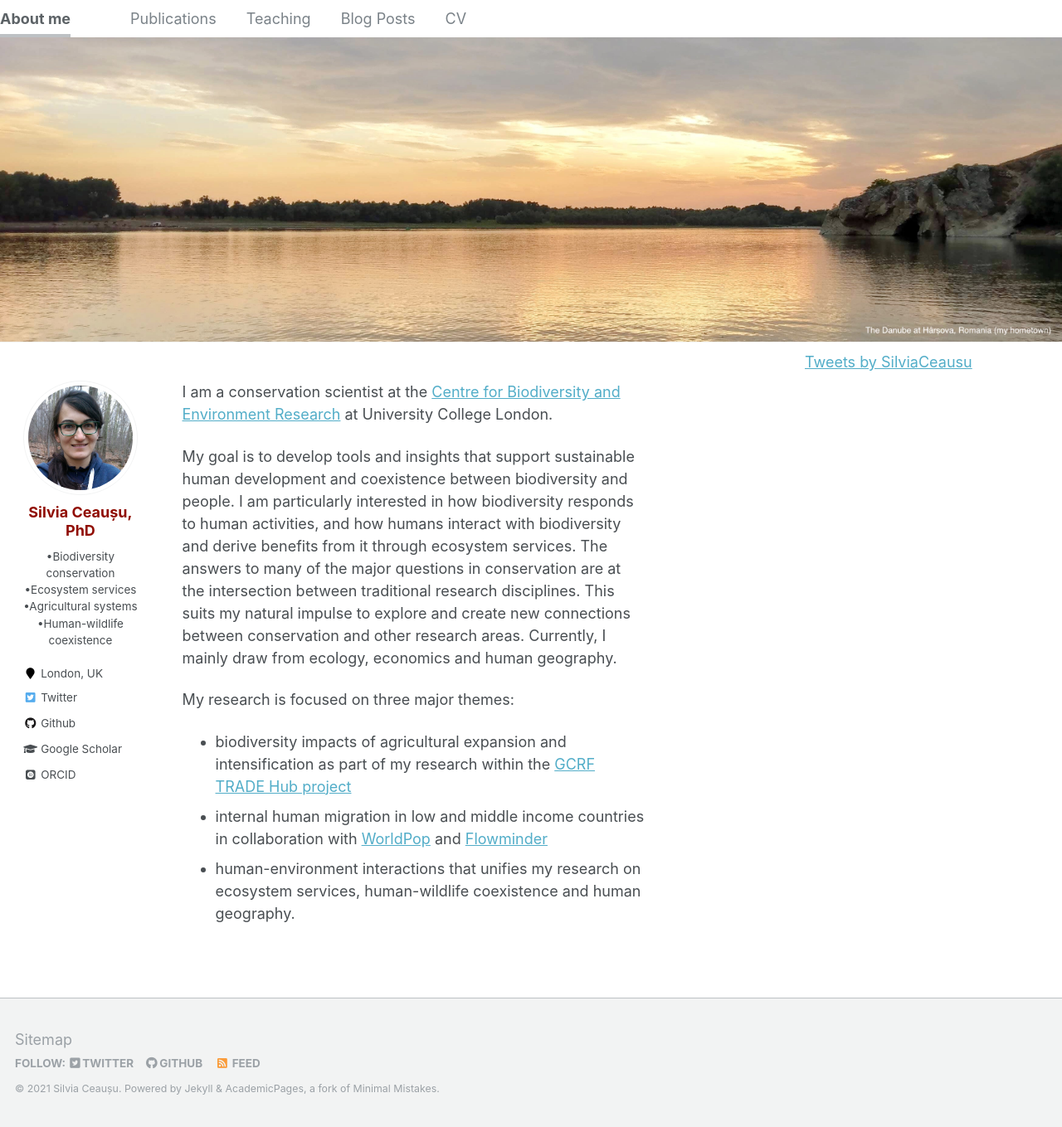
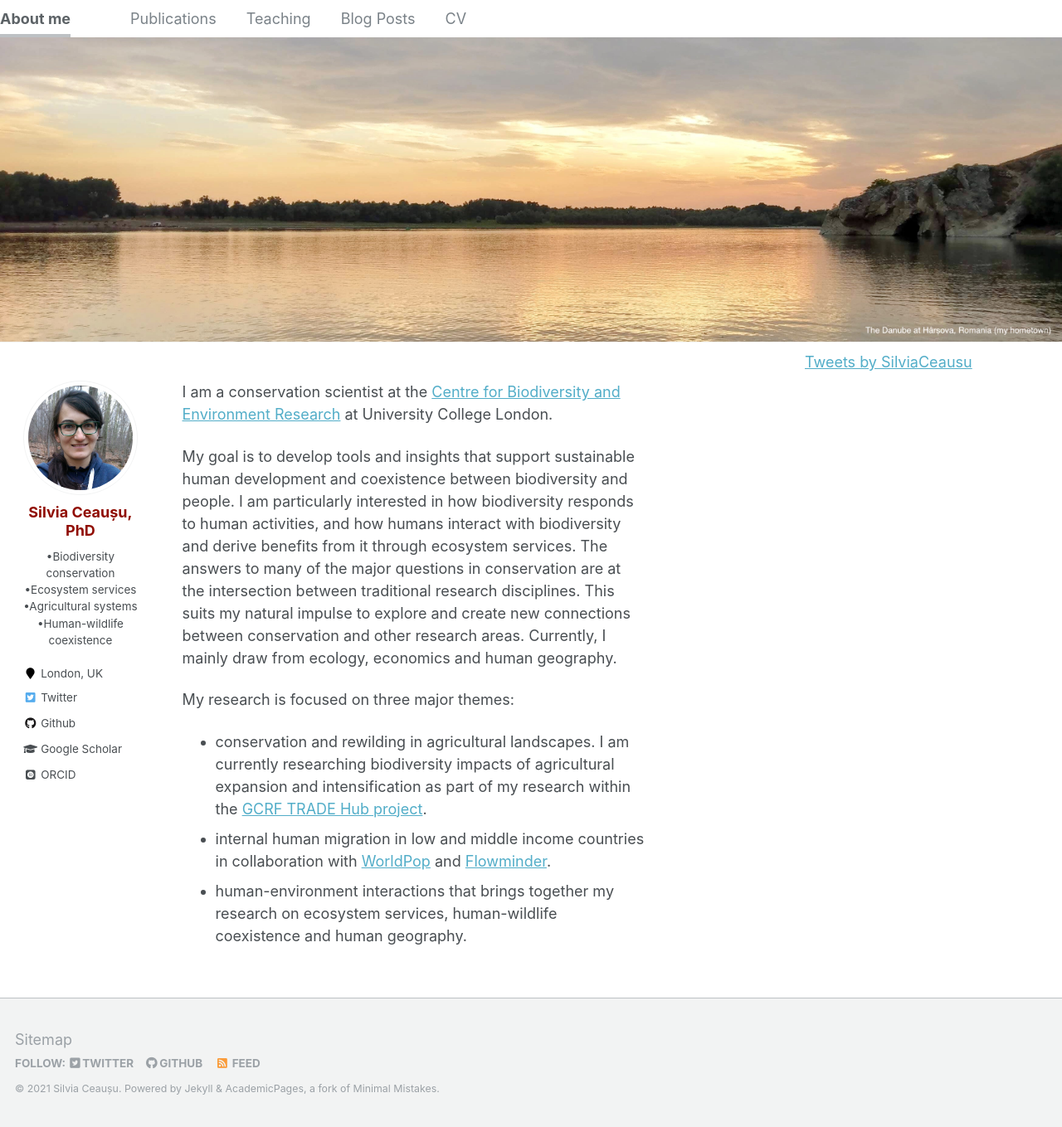
Before and after one commit to SilviaCeausu/SilviaCeausu.github.io, a Jekyll site: the page built from _pages/about.md, in a window 1280 px wide and 1359 px high. Shown: the whole window at 83% size. Built offline with Jekyll 4.4.1, drawn with Linux system fonts in a browser that asks for light colours; some web fonts are replaced; comment, search, counter and statistics services are not loaded.

Commit message:
Update about.md

```diff
--- a/_pages/about.md
+++ b/_pages/about.md
@@ -14,6 +14,6 @@ My goal is to develop tools and insights that support sustainable human developm
 
  My research is focused on three major themes:
 
-* biodiversity impacts of agricultural expansion and intensification as part of my research within the [GCRF TRADE Hub project](https://tradehub.earth/)
-* internal human migration in low and middle income countries in collaboration with [WorldPop](https://www.worldpop.org/) and [Flowminder](https://www.flowminder.org/)
-* human-environment interactions that unifies my research on ecosystem services, human-wildlife coexistence and human geography.
+* conservation and rewilding in agricultural landscapes. I am currently researching biodiversity impacts of agricultural expansion and intensification as part of my research within the [GCRF TRADE Hub project](https://tradehub.earth/).
+* internal human migration in low and middle income countries in collaboration with [WorldPop](https://www.worldpop.org/) and [Flowminder](https://www.flowminder.org/).
+* human-environment interactions that brings together my research on ecosystem services, human-wildlife coexistence and human geography.
```
